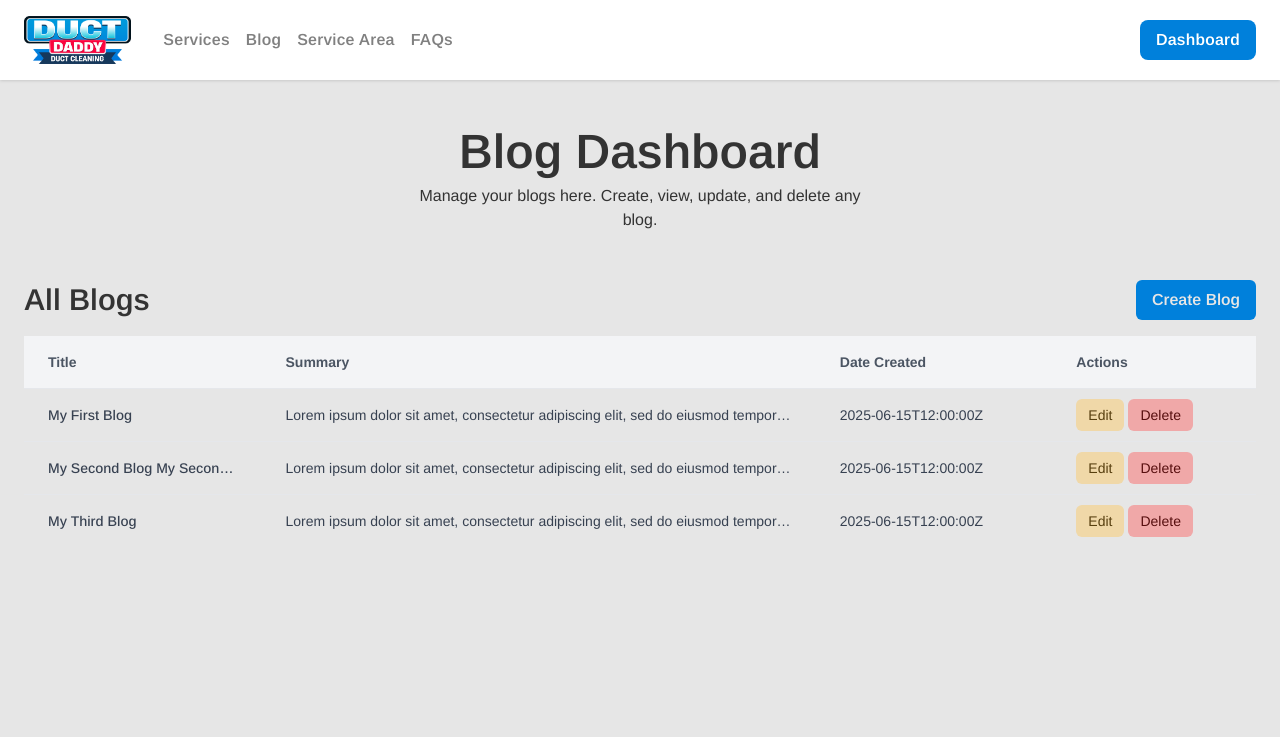
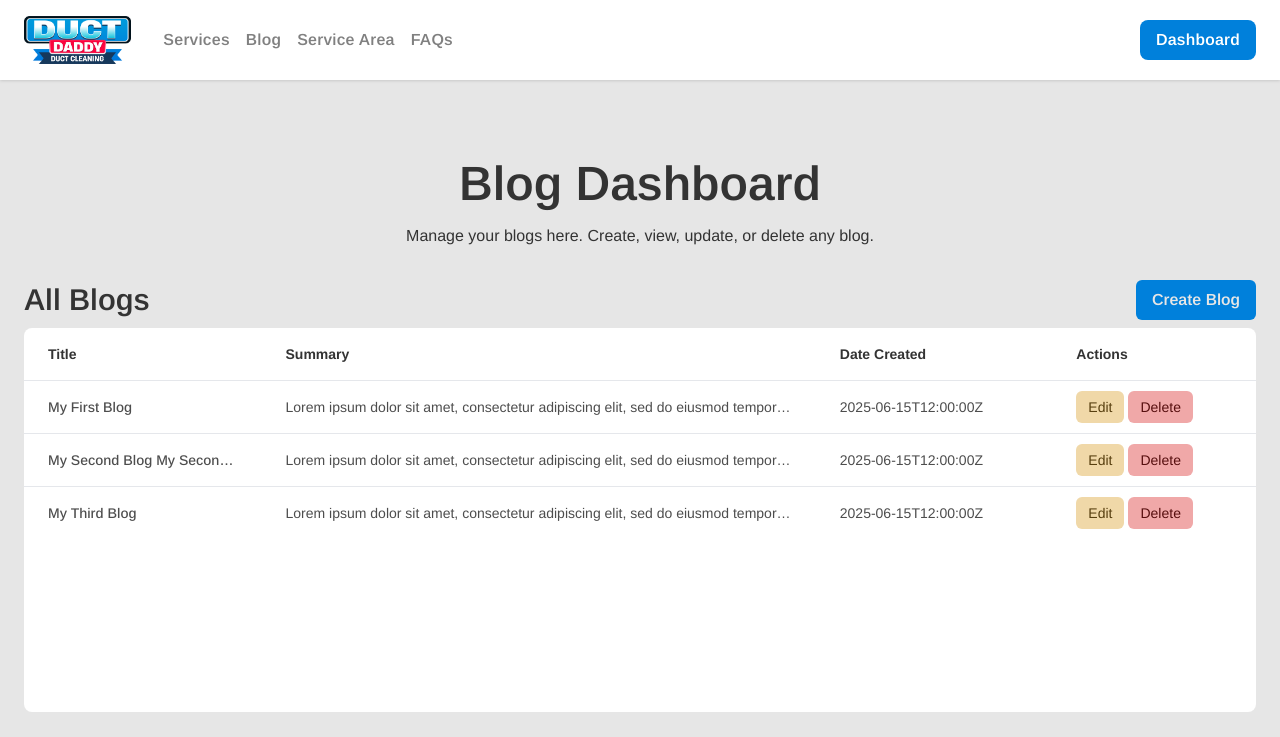
Before and after one commit to flowz0/duct-daddy, a Next.js app: page /dashboard in a window 1280 px wide. Shown: the top 737 px of the page. Built offline with nearby package versions, Linux system fonts and the light colour scheme.

Commit message:
optimize Blog and Dashboard pages

```diff
--- a/app/(pages)/blog/[slug]/page.tsx
+++ b/app/(pages)/blog/[slug]/page.tsx
@@ -7,7 +7,7 @@ import LatestBlogs from "@/app/components/pages/blog/LatestBlogs";
 export default function BlogPage() {
   return (
     <>
-      <article className="pt-32 pb-16 px-6 max-w-7xl mx-auto md:pt-36">
+      <article className="pt-32 px-6 max-w-7xl mx-auto lg:pt-40">
         <header>
           <h1 className="text-4xl max-w-4xl mx-auto font-semibold text-center sm:text-5xl">
             Lorem ipsum dolor sit amet consectetur adipisicing elit. Quo, pariatur.
@@ -32,8 +32,8 @@ export default function BlogPage() {
           <p className="mt-4">Lorem ipsum dolor sit amet, consectetur adipisicing elit. Nisi maiores cum ratione obcaecati neque nobis quo officiis, est aliquid possimus architecto laudantium ad. Possimus a dolorem temporibus, provident aperiam corrupti.</p>
         </section>
       </article>
-      <div className="py-16 px-6 max-w-7xl mx-auto">
-        <h2 className="mt-12 text-2xl font-semibold md:text-3xl">Other Blogs</h2>
+      <div className="pt-28 px-6 max-w-7xl mx-auto lg:pt-48">
+        <h2 className="text-2xl font-semibold md:text-3xl">Other Blogs</h2>
         <LatestBlogs />
       </div>
       <CTA />
--- a/app/(pages)/blog/page.tsx
+++ b/app/(pages)/blog/page.tsx
@@ -5,7 +5,7 @@ import FAQs from "@/app/components/pages/landing/FAQs";
 export default function Blog() {
   return (
     <>
-      <article className="pt-32 pb-16 px-6 max-w-7xl mx-auto md:pt-36">
+      <article className="pt-32 px-6 max-w-7xl mx-auto lg:pt-40">
         <header>
           <h1 className="text-4xl font-semibold text-center sm:text-5xl">
             Discover our latest blogs
@@ -14,7 +14,7 @@ export default function Blog() {
             Lorem ipsum dolor sit amet consectetur, adipisicing elit. Quibusdam quas ab vero nostrum, illo quam ullam nisi, ea aspernatur voluptas officiis porro tempora adipisci amet inventore ipsa earum! Cum, doloremque?
           </p>
         </header>
-        <h2 className="mt-12 text-2xl font-semibold md:text-3xl">Recent Blogs</h2>
+        <h2 className="mt-8 text-2xl font-semibold md:text-3xl">Recent Blogs</h2>
         <LatestBlogs />
       </article>
       <FAQs />
--- a/app/(pages)/create-blog/page.tsx
+++ b/app/(pages)/create-blog/page.tsx
@@ -1,6 +1,6 @@
 export default function CreateBlogPage() {
   return (
-    <main className="pt-32 pb-16 px-6 max-w-7xl mx-auto md:pt-36">
+    <main className="pt-32 px-6 max-w-7xl mx-auto lg:pt-40">
       <header>
         <h1 className="text-4xl font-semibold text-center sm:text-5xl">
           Post a Blog
--- a/app/(pages)/dashboard/page.tsx
+++ b/app/(pages)/dashboard/page.tsx
@@ -5,16 +5,16 @@ export default async function DashboardPage() {
   const blogs = await getBlogs();
 
   return (
-    <main className="pt-32 pb-16 px-6 max-w-7xl mx-auto">
+    <main className="pt-32 px-6 max-w-7xl mx-auto lg:pt-40">
       <header>
         <h1 className="text-4xl font-semibold text-center md:text-5xl">
           Blog Dashboard
         </h1>
-        <p className="mt-2 max-w-md text-center mx-auto">
-          Manage your blogs here. Create, view, update, and delete any blog.
+        <p className="mt-4 text-center">
+          Manage your blogs here. Create, view, update, or delete any blog.
         </p>
       </header>
-      <div className="mt-12">
+      <div className="mt-8">
         <div className="flex items-center justify-between">
           <h2 className="text-2xl font-semibold md:text-3xl">
             All Blogs
@@ -23,9 +23,9 @@ export default async function DashboardPage() {
             Create Blog
           </Link>
         </div>
-        <div className="mt-4 w-full overflow-x-auto hidden sm:block">
+        <div className="bg-[#ffffff] mt-2 h-96 w-full overflow-x-auto overflow-y-auto rounded-lg hidden sm:block">
           <table className="w-full table-auto">
-            <thead className="bg-gray-100 text-gray-600">
+            <thead className="text-[#333333]">
               <tr className="text-left text-sm">
                 <th className="py-4 px-6 max-w-[8rem] lg:max-w-[12rem]">Title</th>
                 <th className="py-4 px-6 max-w-[20rem] lg:max-w-[28rem]">Summary</th>
@@ -33,7 +33,7 @@ export default async function DashboardPage() {
                 <th className="py-4 px-6 max-w-[8rem] lg:max-w-[16rem]">Actions</th>
               </tr>
             </thead>
-            <tbody className="text-sm text-gray-700">
+            <tbody className="text-sm text-[hsl(0,0%,30%)]">
               {blogs.map((blog) => (
                 <tr key={blog.id} className="border-t">
                   <td className="py-4 px-6 font-medium truncate max-w-[8rem] lg:max-w-[12rem]">{blog.title}</td>
--- a/app/components/pages/blog/BlogFeatures.tsx
+++ b/app/components/pages/blog/BlogFeatures.tsx
@@ -2,7 +2,7 @@ import { FaUser, FaCalendarDays, FaClock } from "react-icons/fa6";
 
 export default function BlogFeatures() {
   return (
-    <section className="flex flex-wrap justify-center items-center gap-x-6 gap-y-4 mt-8 md:gap-x-12 md:mt-10">
+    <section className="flex flex-wrap justify-center items-center gap-x-6 gap-y-4 mt-8 md:gap-x-12">
       <div className="flex items-center gap-2.5">
         <FaUser className="text-[#0080DB] w-4 h-4" />
         <h4 className="font-semibold">
```
